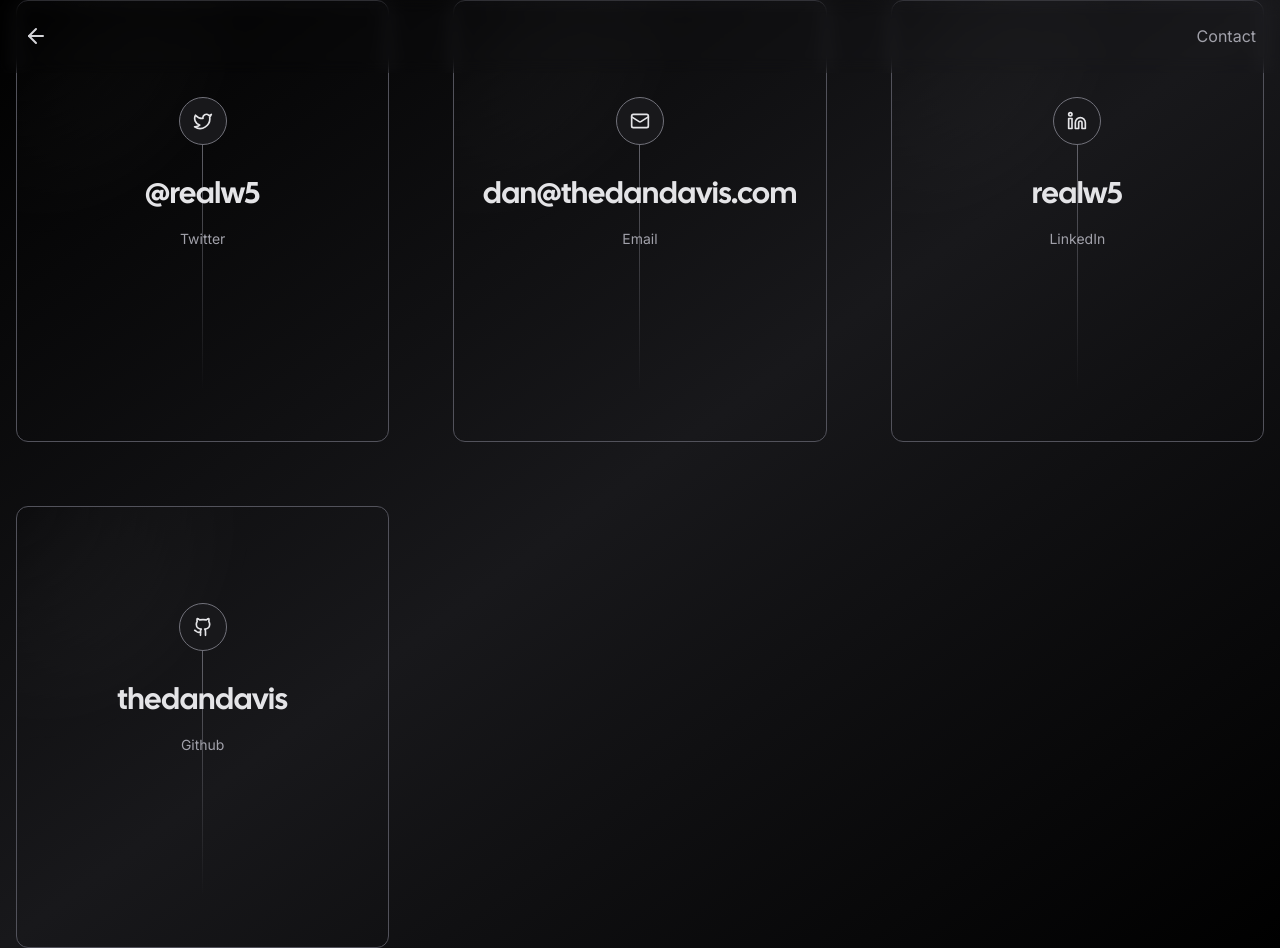
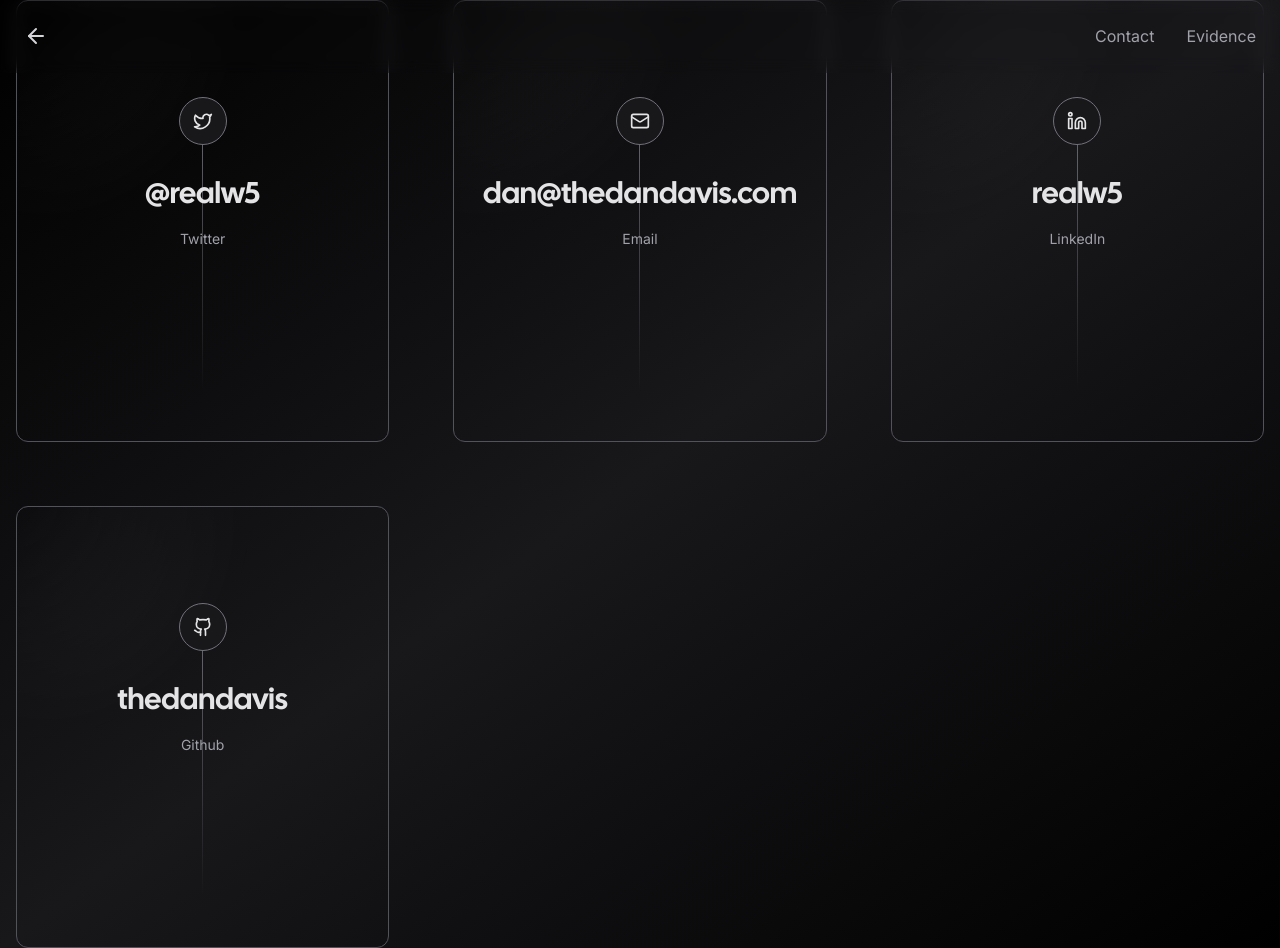
Before and after one commit to thedandavis/theone.news, a Next.js app: page /contact in a window 1280 px wide. Built offline with nearby package versions, Linux system fonts and the light colour scheme; no server answers; what tailwindcss-debug-screens would draw is missing.

Commit message:
updated nav to include link to google drive

```diff
--- a/app/components/nav.tsx
+++ b/app/components/nav.tsx
@@ -40,6 +40,12 @@ export const Navigation: React.FC = () => {
 						>
 							Contact
 						</Link>
+						<Link
+							href="https://drive.google.com/drive/folders/1ukCA9lwEnx8YXrj91RXeMKcyuV0rgHEy?usp=sharing"
+							className="duration-200 text-zinc-400 hover:text-zinc-100"
+						>
+							Evidence
+						</Link>
 					</div>
 
 					<Link
```
